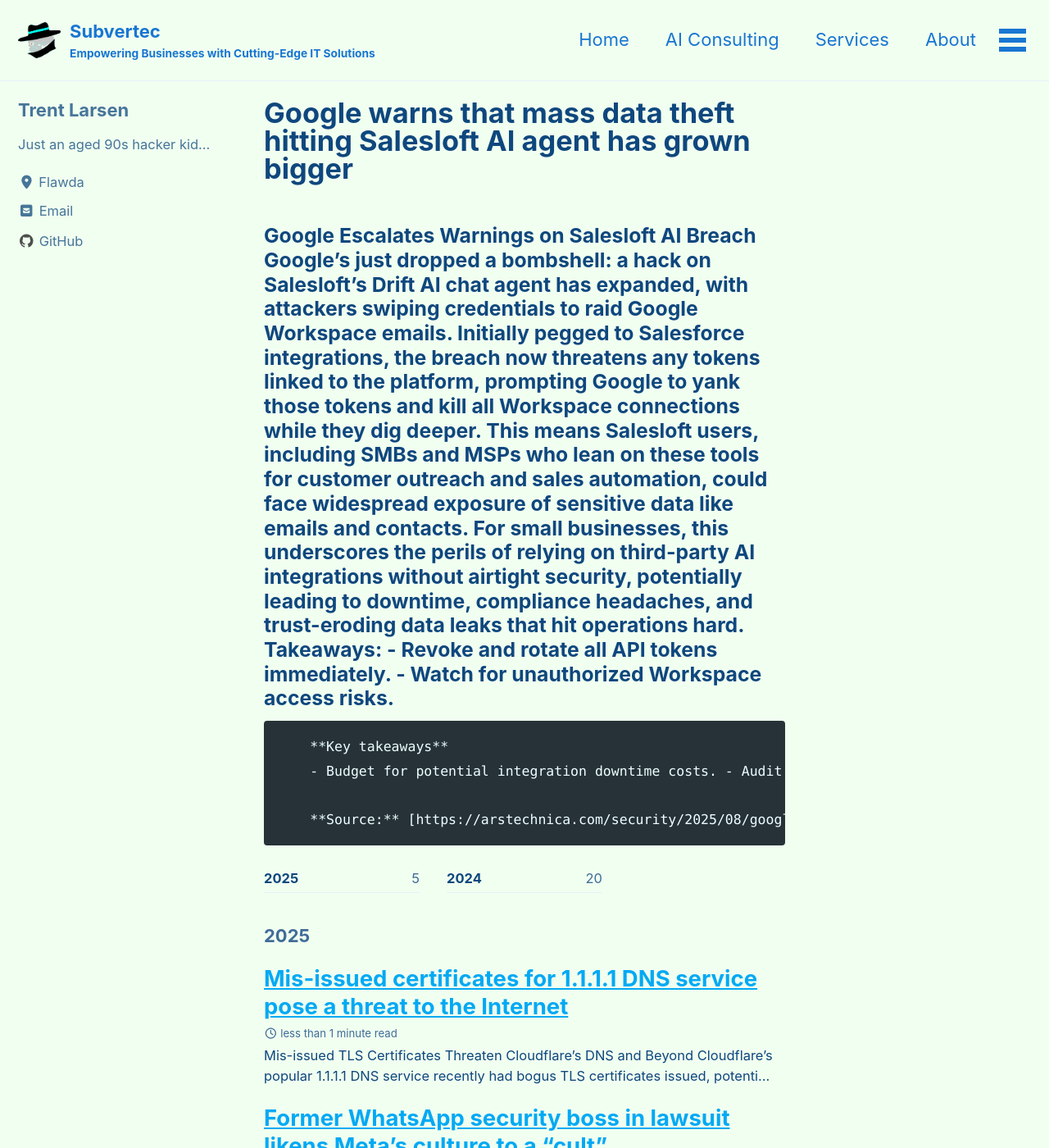
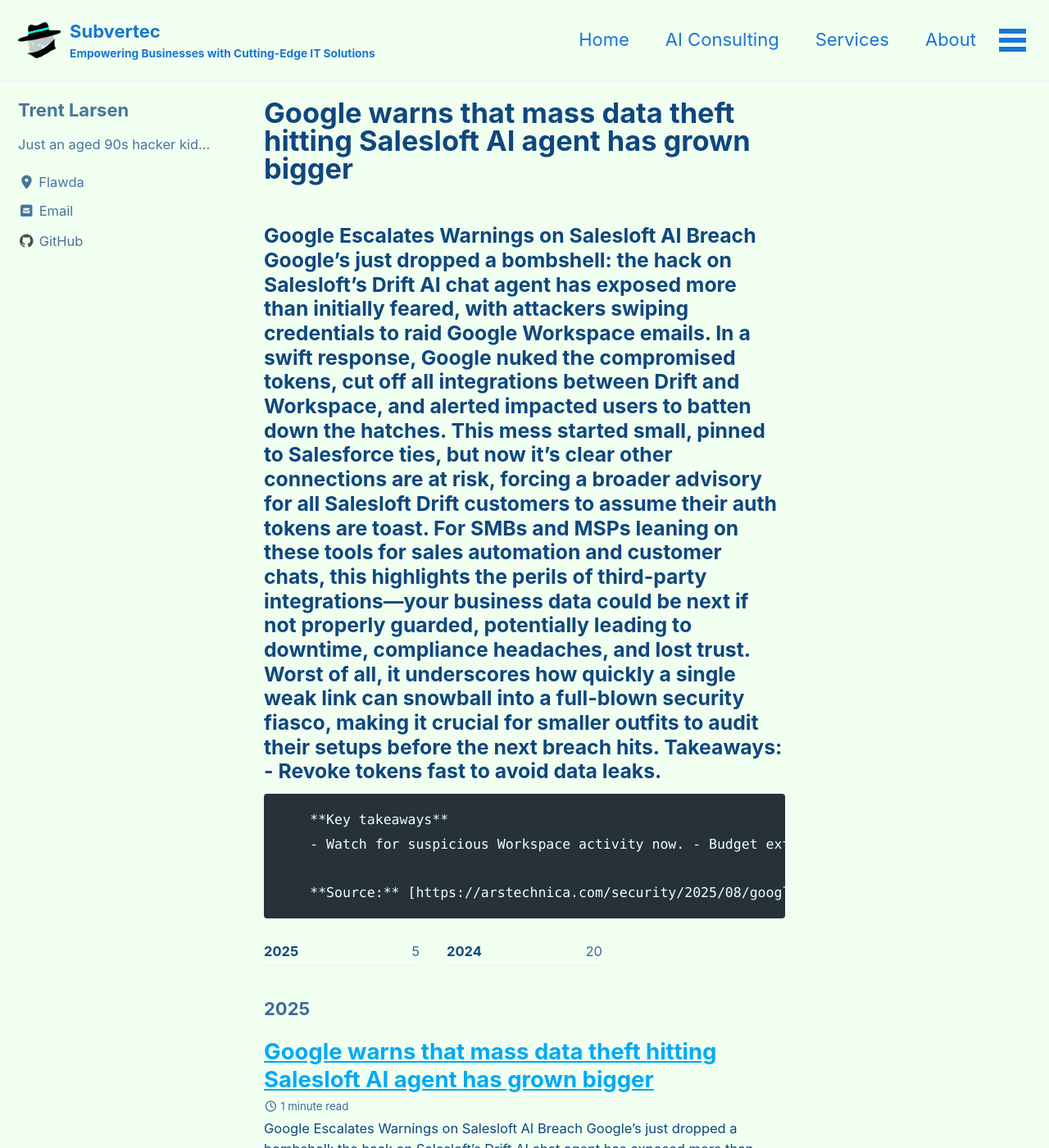
Before and after one commit to subv3rsiv3/website, a Jekyll site: the page built from _posts/2025-09-18-google-warns-that-mass-data-theft-hitting-salesloft-ai-agent-has-grown-bigger.md, in a window 1280 px wide and 1400 px high. Shown: the whole window at 82% size. Built offline with Jekyll 4.4.1, drawn with Linux system fonts in a browser that asks for light colours; cached includes are drawn as plain includes; some of the changed text lies outside the part shown.

Commit message:
Publish: Google warns that mass data theft hitting Salesloft AI agent has grown bigger

```diff
--- a/_posts/2025-09-18-google-warns-that-mass-data-theft-hitting-salesloft-ai-agent-has-grown-bigger.md
+++ b/_posts/2025-09-18-google-warns-that-mass-data-theft-hitting-salesloft-ai-agent-has-grown-bigger.md
@@ -1,10 +1,10 @@
 ---
 layout: posts
 title: Google warns that mass data theft hitting Salesloft AI agent has grown bigger
-date: '2025-09-18 10:52:55 '
-excerpt: '### Google Escalates Warnings on Salesloft AI Breach Google''s just dropped a bombshell: a hack on Salesloft''s Drift AI chat agent has expanded, with attackers swiping credentials to raid Google Workspace emails. Initially pegged to Salesfor'
+date: '2025-09-18 11:00:48 '
+excerpt: '### Google Escalates Warnings on Salesloft AI Breach Google''s just dropped a bombshell: the hack on Salesloft''s Drift AI chat agent has exposed more than initially feared, with attackers swiping credentials to raid Google Workspace emails. '
 seo_title: Google warns that mass data theft hitting Salesloft AI agent has grown bigger
-seo_description: '### Google Escalates Warnings on Salesloft AI Breach Google''s just dropped a bombshell: a hack on Salesloft''s Drift AI chat agent has expanded, with attack'
+seo_description: '### Google Escalates Warnings on Salesloft AI Breach Google''s just dropped a bombshell: the hack on Salesloft''s Drift AI chat agent has exposed more than i'
 categories:
 - Security
 - AI_Automation
@@ -16,10 +16,11 @@
 permalink: /blog/google-warns-that-mass-data-theft-hitting-salesloft-ai-agent-has-grown-bigger/
 ---
 
-### Google Escalates Warnings on Salesloft AI Breach Google's just dropped a bombshell: a hack on Salesloft's Drift AI chat agent has expanded, with attackers swiping credentials to raid Google Workspace emails. Initially pegged to Salesforce integrations, the breach now threatens any tokens linked to the platform, prompting Google to yank those tokens and kill all Workspace connections while they dig deeper. This means Salesloft users, including SMBs and MSPs who lean on these tools for customer outreach and sales automation, could face widespread exposure of sensitive data like emails and contacts. For small businesses, this underscores the perils of relying on third-party AI integrations without airtight security, potentially leading to downtime, compliance headaches, and trust-eroding data leaks that hit operations hard. Takeaways: - Revoke and rotate all API tokens immediately. - Watch for unauthorized Workspace access risks.
+### Google Escalates Warnings on Salesloft AI Breach Google's just dropped a bombshell: the hack on Salesloft's Drift AI chat agent has exposed more than initially feared, with attackers swiping credentials to raid Google Workspace emails. In a swift response, Google nuked the compromised tokens, cut off all integrations between Drift and Workspace, and alerted impacted users to batten down the hatches. This mess started small, pinned to Salesforce ties, but now it's clear other connections are at risk, forcing a broader advisory for all Salesloft Drift customers to assume their auth tokens are toast. For SMBs and MSPs leaning on these tools for sales automation and customer chats, this highlights the perils of third-party integrations—your business data could be next if not properly guarded, potentially leading to downtime, compliance headaches, and lost trust. Worst of all, it underscores how quickly a single weak link can snowball into a full-blown security fiasco, making it crucial for smaller outfits to audit their setups before the next breach hits. Takeaways: - Revoke tokens fast to avoid data leaks.
 
         **Key takeaways**
-        - Budget for potential integration downtime costs.
-- Audit third-party tools for broader vulnerabilities.
+        - Watch for suspicious Workspace activity now.
+- Budget extra for security audits on integrations.
+- Switch to multi-factor auth for all tools.
 
         **Source:** [https://arstechnica.com/security/2025/08/google-warns-that-mass-data-theft-hitting-salesloft-ai-agent-has-grown-bigger/](https://arstechnica.com/security/2025/08/google-warns-that-mass-data-theft-hitting-salesloft-ai-agent-has-grown-bigger/)
```
